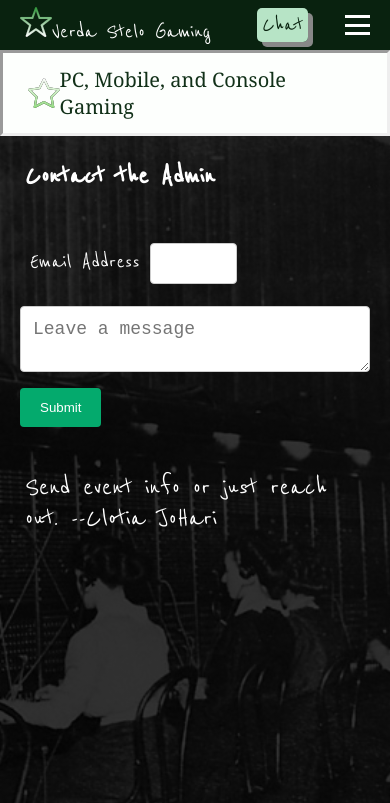
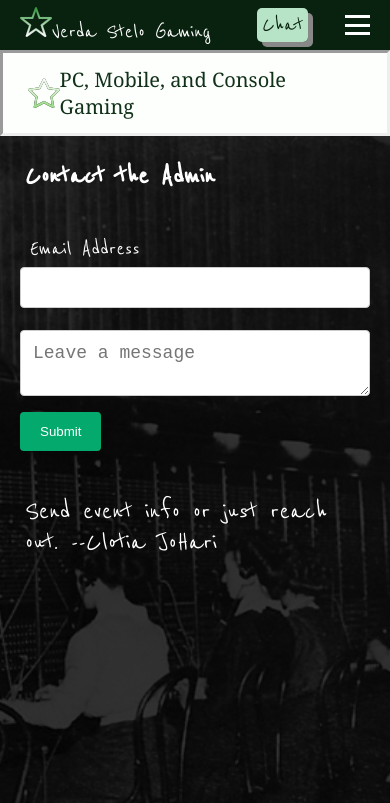
Before and after one commit to akronborn/vsg, a Next.js app: page /contact in a window 390 px wide. Shown: the top 803 px of the page. Built offline with nearby package versions, Linux system fonts and the light colour scheme.

Commit message:
100% input on contact

```diff
--- a/styles/Contact.module.css
+++ b/styles/Contact.module.css
@@ -67,3 +67,16 @@
 .label {
   padding: 10px;
 }
+
+@media screen and (max-width: 480px) {
+  .input {
+    width: 100%;
+    padding: 12px;
+    border: 1px solid #ccc;
+    border-radius: 4px;
+    box-sizing: border-box;
+    margin-top: 6px;
+    margin-bottom: 16px;
+    resize: vertical;
+  }
+}
```
